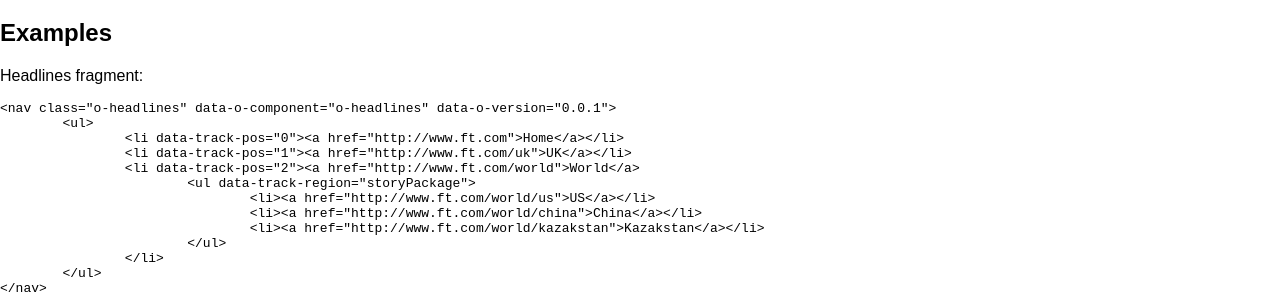
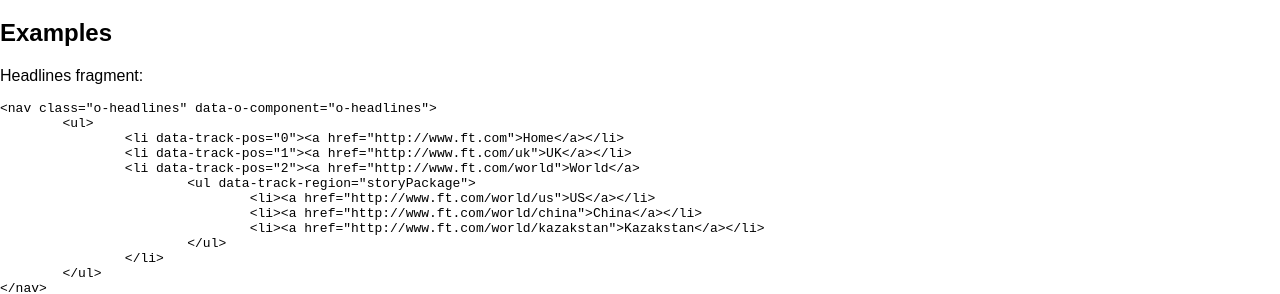
Before and after one commit to Financial-Times/ft-origami, a Jekyll site: the page built from docs/syntax/html.md, in a window 1280 px wide and 900 px high, scrolled down 1671 px. Shown: the part 520-814 px from the top of the window. Built offline with Jekyll 4.4.1, drawn with Linux system fonts in a browser that asks for light colours; comment, search, counter and statistics services are not loaded; a style sheet for code colours, icons or effects is not loaded.

Commit message:
Remove outdated version number

```diff
--- a/docs/syntax/html.md
+++ b/docs/syntax/html.md
@@ -91,7 +91,7 @@ In accordance with the [JavaScript standards]({{site.baseurl}}/docs/syntax/js),
 
 Headlines fragment:
 
-	<nav class="o-headlines" data-o-component="o-headlines" data-o-version="0.0.1">
+	<nav class="o-headlines" data-o-component="o-headlines">
 		<ul>
 			<li data-track-pos="0"><a href="http://www.ft.com">Home</a></li>
 			<li data-track-pos="1"><a href="http://www.ft.com/uk">UK</a></li>
```
